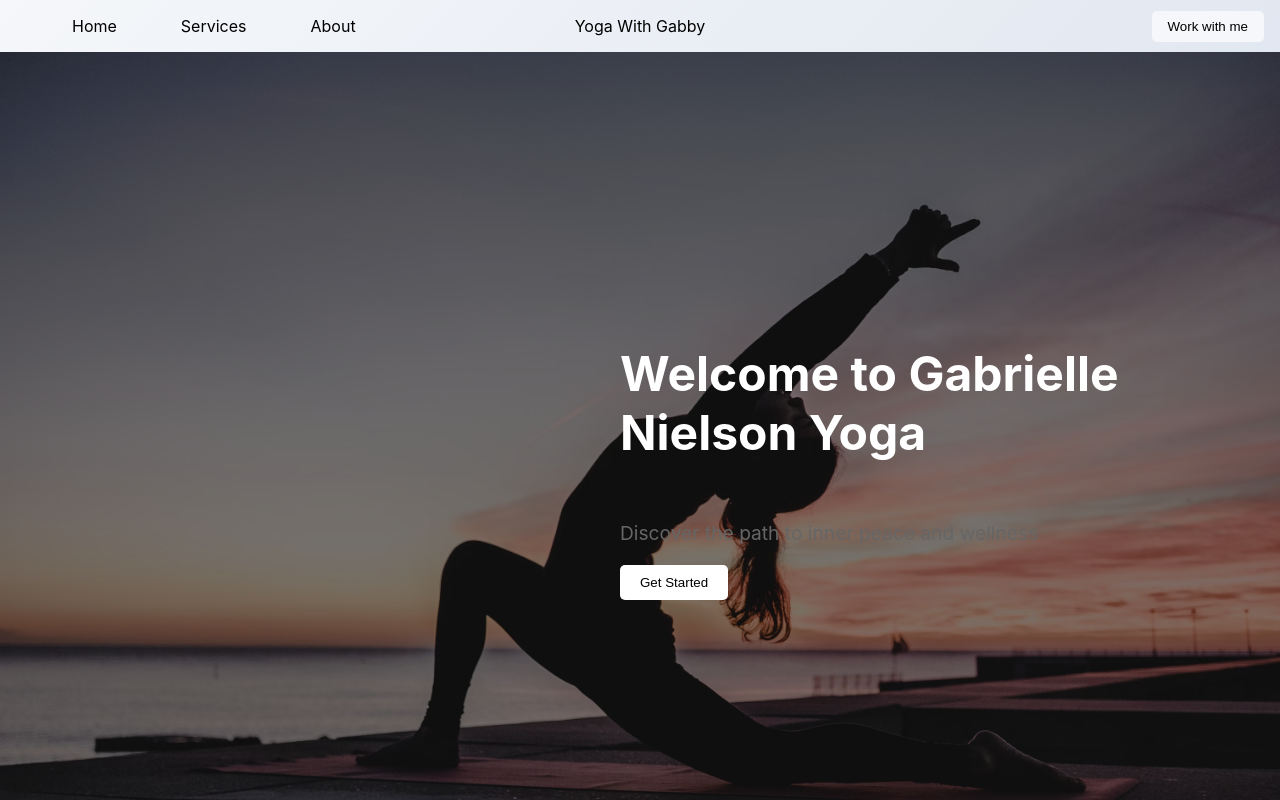
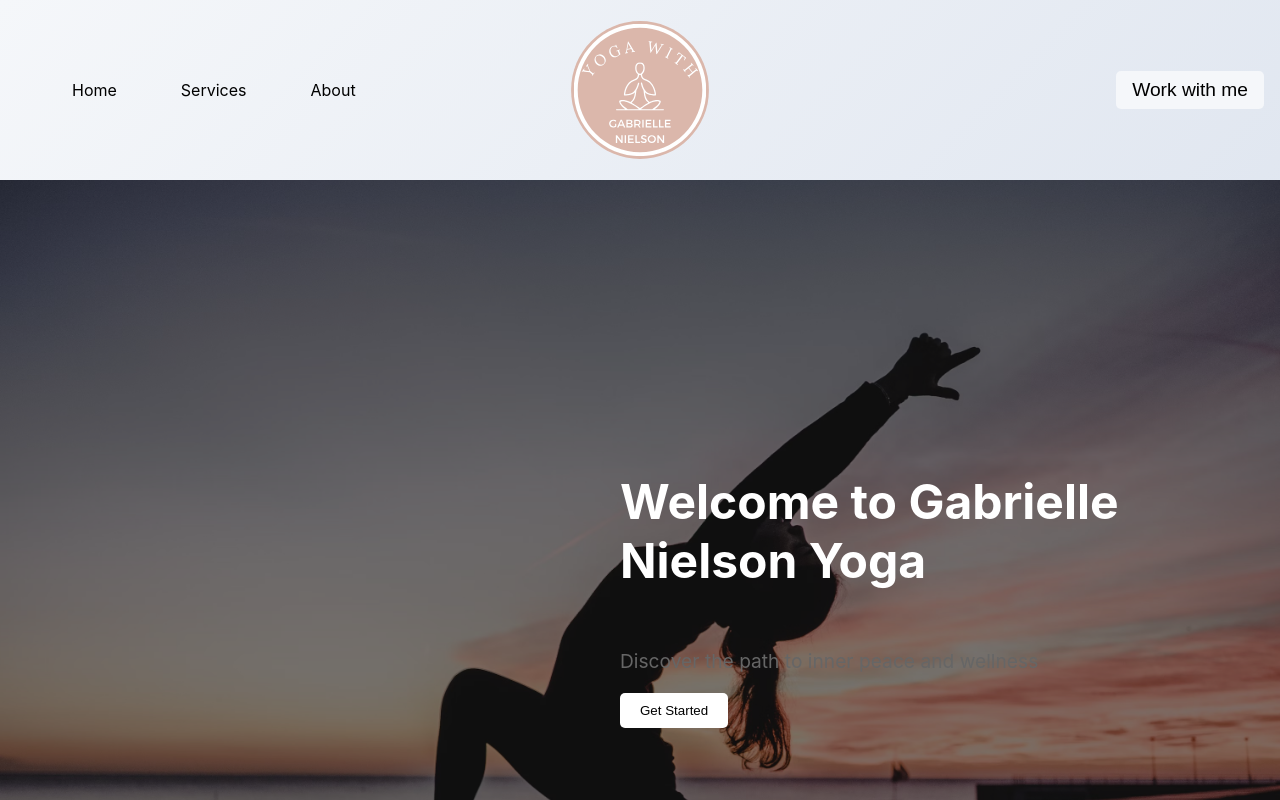
Before and after one commit to Betojr04/yoga-master, a React (Create React App) app in the folder client/: page / in a window 1280 px wide. Shown: the top 800 px of the page. Built offline with nearby package versions, Linux system fonts and the light colour scheme.

Commit message:
added logo into the navbar and adjusted the size of the CTA button

```diff
--- a/client/src/components/Footer.js
+++ b/client/src/components/Footer.js
@@ -1,11 +1,11 @@
 import React from "react";
-import { FontAwesomeIcon } from "@fortawesome/react-fontawesome"; // Font Awesome integration
+import { FontAwesomeIcon } from "@fortawesome/react-fontawesome";
 import {
   faFacebook,
   faInstagram,
   faTwitter
-} from "@fortawesome/free-brands-svg-icons"; // Social media icons
-import "../styles/Footer.css"; // CSS for the footer
+} from "@fortawesome/free-brands-svg-icons";
+import "../styles/Footer.css";
 
 export const Footer = () => {
   return (
@@ -13,7 +13,6 @@ export const Footer = () => {
       <div className="footer-content">
         <div className="footer-navigation">
           {" "}
-          {/* Navigation links */}
           <a href="/">Home</a>
           <a href="/about">About</a>
           <a href="/services">Services</a>
@@ -21,22 +20,18 @@ export const Footer = () => {
         </div>
         <div className="footer-social">
           {" "}
-          {/* Social media icons */}
           <a href="https://facebook.com">
             <FontAwesomeIcon icon={faFacebook} size="lg" />{" "}
-            {/* Facebook icon */}
           </a>
           <a href="https://instagram.com">
             <FontAwesomeIcon icon={faInstagram} size="lg" />{" "}
-            {/* Instagram icon */}
           </a>
           <a href="https://twitter.com">
-            <FontAwesomeIcon icon={faTwitter} size="lg" /> {/* Twitter icon */}
+            <FontAwesomeIcon icon={faTwitter} size="lg" />
           </a>
         </div>
         <div className="footer-contact">
           {" "}
-          {/* Contact information */}
           <p>123 Yoga St, Tranquil City</p>
           <p>Email: info@yoga.com</p>
         </div>
--- a/client/src/components/Nav.js
+++ b/client/src/components/Nav.js
@@ -1,5 +1,7 @@
 import React from "react";
 import "../styles/Nav.css";
+
+import yogaLogo from "../assets/gabLogo.svg";
 
 export const Nav = () => {
   return (
@@ -17,7 +19,9 @@ export const Nav = () => {
           </li>
         </ul>
       </div>
-      <div className="logo">Yoga With Gabby</div>
+      <div className="logo">
+        <img src={yogaLogo} alt="Yoga Logo" />
+      </div>
       <button type="submit" className="cta">
         Work with me
       </button>
--- a/client/src/styles/Nav.css
+++ b/client/src/styles/Nav.css
@@ -25,7 +25,22 @@
     text-decoration: none;
 }
 
+.logo {
+    width: 180px;
+    height: auto;
+    display: flex;
+    justify-content: center;
+    align-items: center;
+}
+
+.logo img {
+    width: 100%;
+    height: auto;
+}
+
 .cta {
+    padding: 15px 30px;
+    font-size: 1.2rem;
     justify-self: end;
     background: #f5f7fa;
     color: black;
```
Also changed, not shown: client/src/styles/ServicesSection.css (+0 -42 lines), client/src/assets/gabLogo.svg (added).
